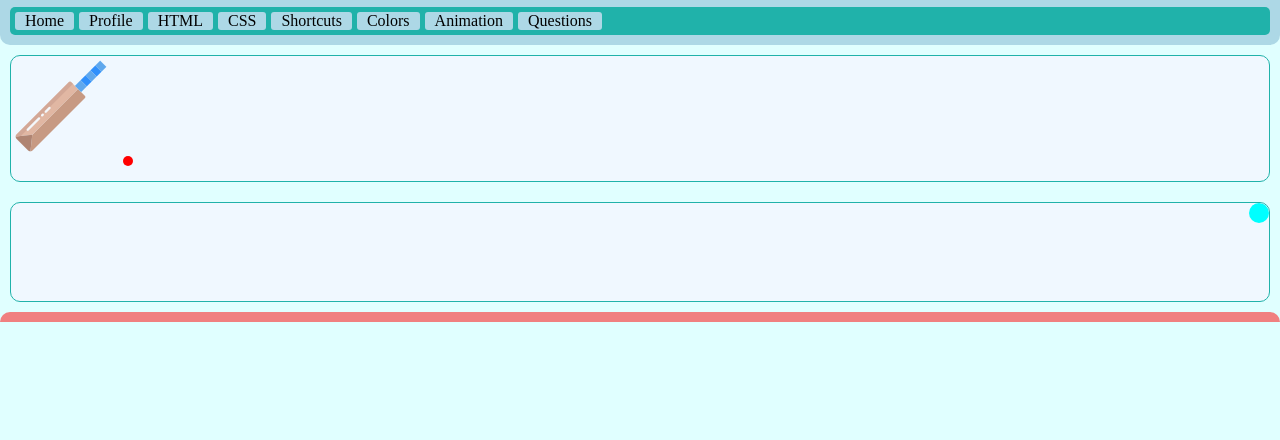
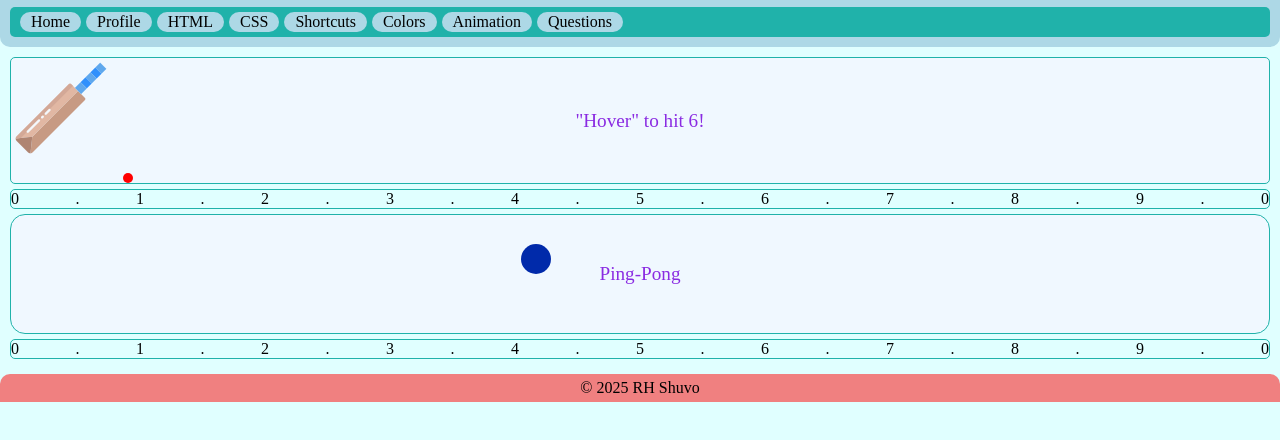
Before and after one commit to shuvo2712/HTML-CSS-27, a plain HTML site: page animation.html in a window 1280 px wide. Shown: the part 50-490 px from the top of the page. Drawn offline with Linux system fonts and the light colour scheme.

Commit message:
animation updated

```diff
--- a/animation.html
+++ b/animation.html
@@ -4,11 +4,13 @@
     <meta charset="UTF-8" />
     <meta name="viewport" content="width=device-width, initial-scale=1.0" />
     <title>Animation - 27</title>
+    <link rel="icon" type="images/png" href="images/27.png">
     <link rel="stylesheet" href="styles/style.css" />
     <link rel="stylesheet" href="styles/animation-style.css" />
   </head>
 
   <body>
+
     <!-- Header Content -->
     <header>
       <h1>HTML CSS - 27</h1>
@@ -46,24 +48,78 @@
     <main class="animation-page">
 
       <!-- Cricket -->
-      <section class="cricket">
+      <section class="cricket-field">
+        <p class="text">"Hover" to hit 6!</p>
         <div class="bat">
           <img src="images/bat.png" alt="picture of a Bat" />
         </div>
+        <div class="ball"></div>
+      </section>
 
-        <div class="ball"></div>
+      <!-- Scale -->
+      <section class="scale">
+        <div class="scale-no">0</div>
+        <div class="scale-no">.</div>
+        <div class="scale-no">1</div>
+        <div class="scale-no">.</div>
+        <div class="scale-no">2</div>
+        <div class="scale-no">.</div>
+        <div class="scale-no">3</div>
+        <div class="scale-no">.</div>
+        <div class="scale-no">4</div>
+        <div class="scale-no">.</div>
+        <div class="scale-no">5</div>
+        <div class="scale-no">.</div>
+        <div class="scale-no">6</div>
+        <div class="scale-no">.</div>
+        <div class="scale-no">7</div>
+        <div class="scale-no">.</div>
+        <div class="scale-no">8</div>
+        <div class="scale-no">.</div>
+        <div class="scale-no">9</div>
+        <div class="scale-no">.</div>
+        <div class="scale-no">0</div>
+
       </section>
 
       <!-- Bounce -->
       <section class="bounce-stage">
+        <p class="text">Ping-Pong</p>
         <div class="bounce-ball"></div>
       </section>
 
-      <section class="scale"></section>
+      <!-- Scale -->
+      <section class="scale">
+        <div class="scale-no">0</div>
+        <div class="scale-no">.</div>
+        <div class="scale-no">1</div>
+        <div class="scale-no">.</div>
+        <div class="scale-no">2</div>
+        <div class="scale-no">.</div>
+        <div class="scale-no">3</div>
+        <div class="scale-no">.</div>
+        <div class="scale-no">4</div>
+        <div class="scale-no">.</div>
+        <div class="scale-no">5</div>
+        <div class="scale-no">.</div>
+        <div class="scale-no">6</div>
+        <div class="scale-no">.</div>
+        <div class="scale-no">7</div>
+        <div class="scale-no">.</div>
+        <div class="scale-no">8</div>
+        <div class="scale-no">.</div>
+        <div class="scale-no">9</div>
+        <div class="scale-no">.</div>
+        <div class="scale-no">0</div>
+
+      </section>
 
     </main>
 
     <!-- Footer Content -->
-    <footer></footer>
+    <footer>
+      <p>&copy; 2025 RH Shuvo</p>
+    </footer>
+
   </body>
 </html>
--- a/styles/animation-style.css
+++ b/styles/animation-style.css
@@ -1,20 +1,39 @@
+/* Root Variables */
+:root{
+    /* Bounce */
+    --bounce-ball-size: 30px;
+}
+
 /* Main */
 .animation-page{
     margin: 0px;
     padding: 10px;
 }
 
+/* Text */
+.text{
+    position: absolute;
+    left: 50%;
+    top: 50%;
+    transform: translate(-50%, -50%);
+    color: blueviolet;
+    font-size: 1.2rem;
+}
+
 /* Cricket */
-.cricket{
-    padding-bottom: 15px;
+.cricket-field{
     background-color: aliceblue;
     border: 1px solid lightseagreen;
-    border-radius: 10px;
+    border-radius: 5px;
+    padding-bottom: 25px;
+
+    position: relative;
+    overflow: hidden;
 }
 .bat{
     height: 100px;
     width: 100px;
-    transition: transform 0.3s ease-in;
+    transition: transform 0.25s ease-in;
 }
 .ball{
     height: 10px;
@@ -22,16 +41,22 @@
     border-radius: 50%;
     background-color: red;
 
-    position: relative;
+    position: absolute;
+    top: calc(100% - 10px);
     left: 112px;
-    transition: transform 1s ease-out 0.35s;
+
+    transition: top 0.8s ease-out 0.3s, left 0.8s ease-out 0.3s;
+    /* transition:
+    top 1s cubic-bezier(0.25, 0.46, 0.45, 0.94) 0.3s,
+    left 1s cubic-bezier(0.25, 0.46, 0.45, 0.94) 0.3s; */
 }
-.cricket:hover .bat{
+.cricket-field:hover .bat{
     transform: rotate(-45deg);
     transform-origin: top right;
 }
-.cricket:hover .ball{
-    transform: translate(500px, -100px);
+.cricket-field:hover .ball{
+    top: 0;
+    left: calc(100% - 10px);
 }
 
 /* Bounce */
@@ -39,46 +64,58 @@
     0%{
         top: 0%;
         left: 0%;
+        transform: translate(0%, 0%);
     }
     25%{
-        top: calc(100% - 20px);
-        left: calc(25% - 20px);
+        top: calc(100% - var(--bounce-ball-size));
+        left: 25%;
         background-color: green;
+        transform: translate(-50%, 0%);
     }
     50%{
         top: 0%;
-        left: calc(50% - 20px);
+        left: 50%;
         background-color: blue;
+        transform: translate(-50%, 0%);
     }
     75%{
-        top: calc(100% - 20px);
-        left: calc(75% - 20px);
+        top: calc(100% - var(--bounce-ball-size));
+        left: 75%;
         background-color: orange;
+        transform: translate(-50%, 0%);
     }
     100%{
         top: 0%;
-        left: calc(100% - 20px);
+        left: 100%;
         background-color: cyan;
+        transform: translate(-100%, 0%);
     }
 }
 .bounce-stage{
-    margin-top: 20px;
-    width: auto;
-    height: 100px;
+    height: 120px;
     background-color: aliceblue;
     border: 1px solid lightseagreen;
-    border-radius: 10px;
+    border-radius: calc(var(--bounce-ball-size) / 2);
 
     position: relative;
     overflow: hidden;
 }
 .bounce-ball{
-    height: 20px;
-    width: 20px;
+    height: var(--bounce-ball-size);
+    width: var(--bounce-ball-size);
     border-radius: 50%;
     background-color: red;
 
     position: absolute;
-    animation: ping-pong 4s ease-in-out 1s infinite alternate;
+    animation: ping-pong 2s ease-in-out 0.2s infinite alternate;
     /* transform: translate(-50%, -50%); */
 }
+
+/* Scale */
+.scale{
+    margin: 5px auto;
+    border: 1px solid lightseagreen;
+    border-radius: 5px;
+    display: flex;
+    justify-content: space-between;
+}
--- a/styles/style.css
+++ b/styles/style.css
@@ -1,6 +1,7 @@
+/* All */
 * {
   margin: 0;
-  /* /padding: 0; */
+  /* padding: 0; */
   box-sizing: border-box;
 }
 body {
@@ -15,22 +16,24 @@ header {
   text-align: center;
   position: sticky;
   top: 0;
+  z-index: 1000;
 }
 nav ul {
   list-style-type: none;
   background-color: lightseagreen;
   border-radius: 5px;
   margin-top: 10px;
-  padding: 5px 5px;
+  padding: 5px 10px;
   display: flex;
   flex-wrap: wrap;
-  justify-content: left;
   gap: 5px;
+  justify-content: flex-start;
 }
 nav ul li {
   background-color: lightblue;
-  border-radius: 3px;
+  border-radius: 10px;
   cursor: pointer;
+  padding: 1px;
 }
 nav ul li:hover {
   background-color: lightcoral;
@@ -39,18 +42,12 @@ nav ul li:hover {
 nav ul li a {
   text-decoration: none;
   color: black;
-  padding: 0px 10px;
+  padding: 5px 10px;
 }
 nav ul li a:hover {
   color: white;
   transition: color 0.1s ease;
 }
-
-/* Main Body */
-main {
-    padding: 10px;
-}
-
 
 /* Footer */
 footer {
@@ -59,4 +56,6 @@ footer {
   padding: 5px;
   text-align: center;
   width: 100%;
+  z-index: 9999;
+  position: relative;
 }
```
Also changed, not shown: CSS.html (+0 -3 lines), HTML.html (+0 -3 lines), Profile.html (+0 -3 lines), Shortcuts.html (+0 -3 lines), index.html (+0 -3 lines), Colors.html (line endings or trailing spaces).
